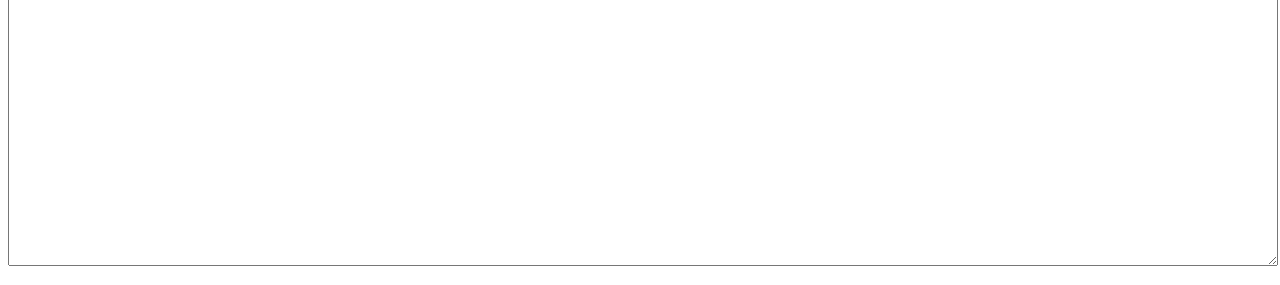
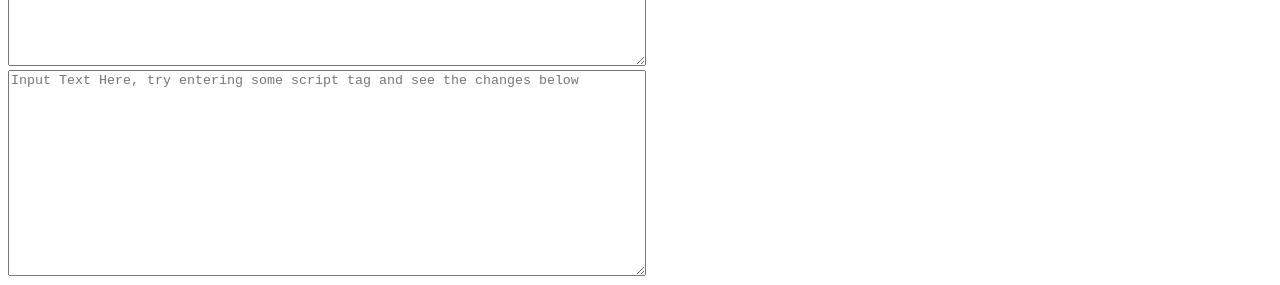
Before and after one commit to santosh-koganole/ReactDomPurify, a React (Vite) app: page / in a window 1280 px wide. Shown: the part 583-868 px from the top of the page. Built offline with nearby package versions, Linux system fonts and the light colour scheme.

Commit message:
React is XSS protected by design

```diff
--- a/src/App.tsx
+++ b/src/App.tsx
@@ -1,5 +1,9 @@
 import DOMPurify from "dompurify";
+import { useState } from "react";
+
 function App() {
+  const [inputText, setInputText] = useState("");
+
   const html = `<a href="javascript:alert('Ha ha Attack HTML !!!')">Hello!</a>`;
   //const html = `<a href="#" onClick="alert('Hello')">Hello!</a>`;
 
@@ -24,9 +28,21 @@ function App() {
       <div dangerouslySetInnerHTML={{ __html: DOMPurify.sanitize(img) }}></div>
       <div dangerouslySetInnerHTML={{ __html: DOMPurify.sanitize(html3) }}></div> */}
 
-      <textarea style={{ width: "100%", height: "400px" }}>
+      <textarea style={{ width: "50%", height: "200px" }}>
         {DOMPurify.sanitize(html)}
       </textarea>
+
+      <textarea
+        style={{ width: "50%", height: "200px" }}
+        placeholder={
+          "Input Text Here, try entering some script tag and see the changes below"
+        }
+        onChange={(e) => setInputText(e.target.value)}
+      ></textarea>
+
+      {/* React is XSS protected by design. If any script of malicious code written in text area then React will handle such attack by iteself
+     by hiding or escaping that script itself */}
+      <div dangerouslySetInnerHTML={{ __html: inputText }}></div>
     </div>
   );
 }
```
